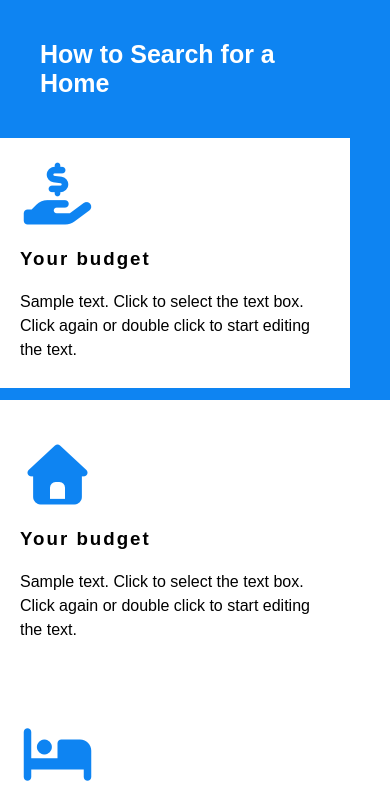
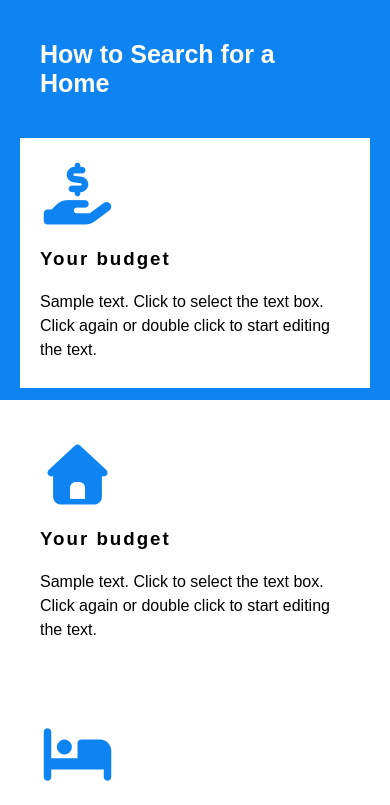
Before and after one commit to ravanaliyev64/projekt10, a plain HTML site: page index.html in a window 390 px wide. Shown: the top 805 px of the page. Drawn offline with Linux system fonts and the light colour scheme.

Commit message:
Add files via upload

```diff
--- a/index.css
+++ b/index.css
@@ -90,8 +90,9 @@
 @media(max-width :1200px){
     .container-box{
         flex-direction: column;
-        width: fit-content;
+        width: 100%;
         align-items: center;
+        justify-content:  center;
     }
     .section h1{
         font-size: 25px;
```
